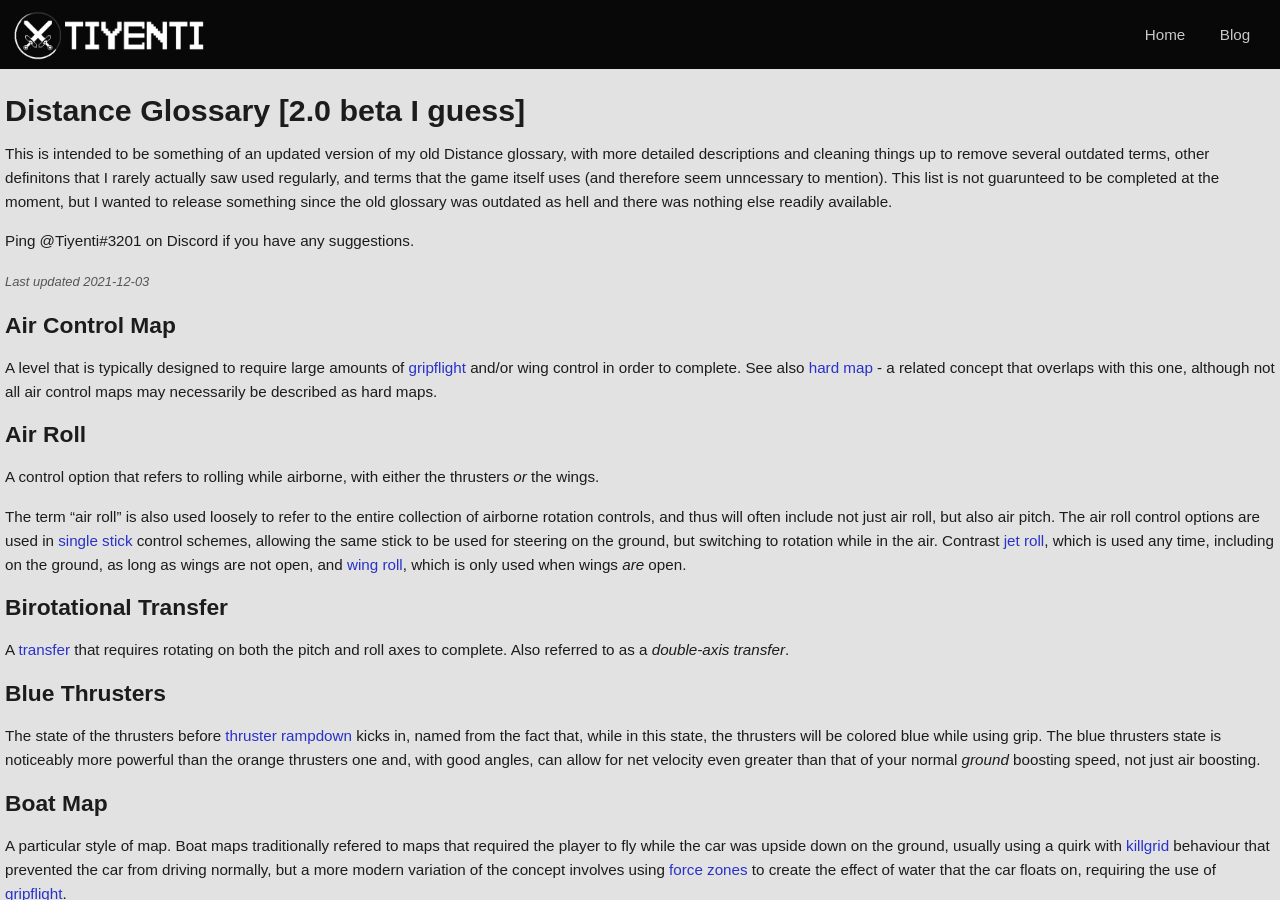
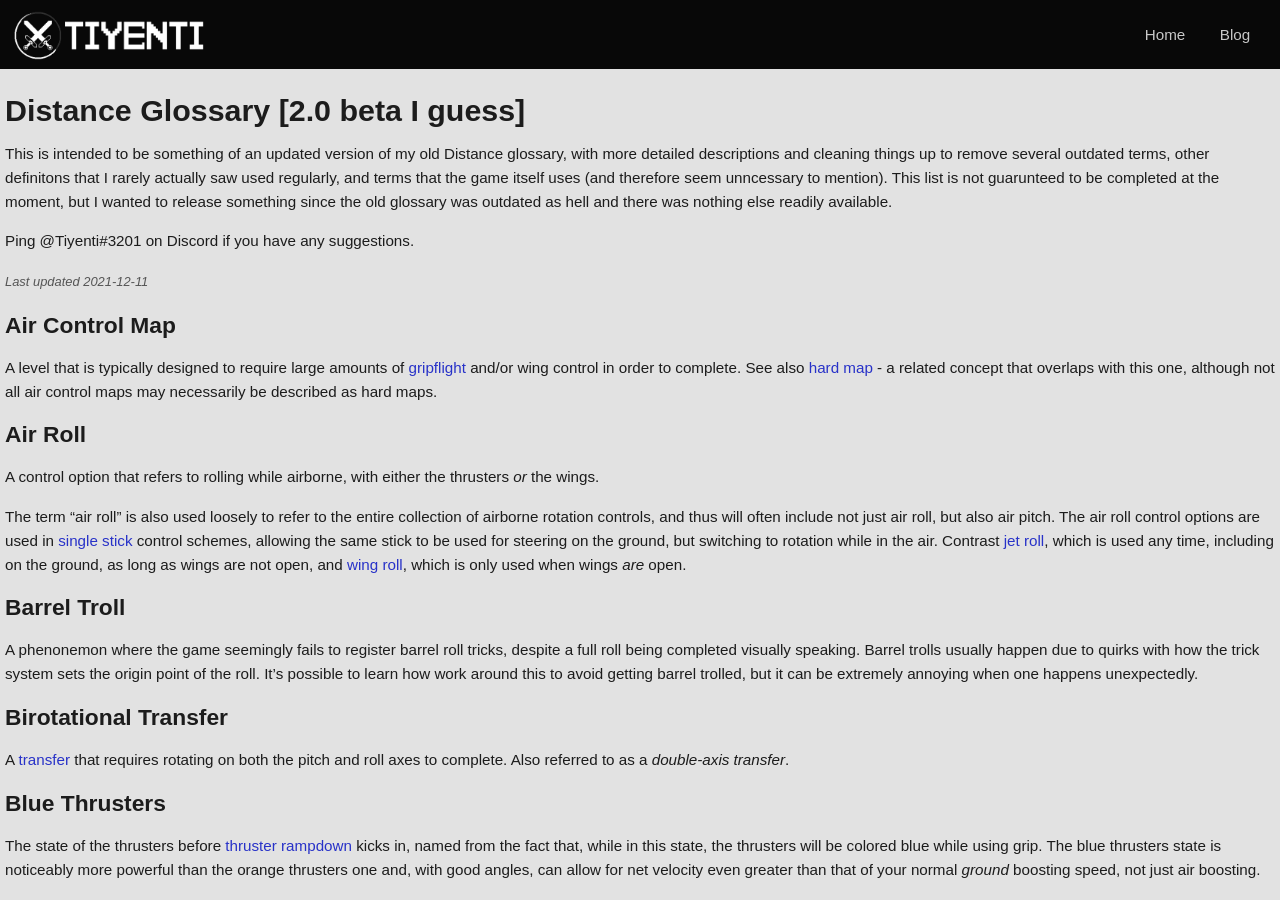
Before and after one commit to Tiyenti/Tiyenti.github.io, a Jekyll site: the page built from pages/distance-glossary.md, in a window 1280 px wide and 900 px high. Built offline with Jekyll 4.4.1, drawn with Linux system fonts in a browser that asks for light colours; our own code applies the rules of GitHub Pages for plain Markdown files; some of the changed text lies outside the part shown.

Commit message:
update distance glossary md

```diff
--- a/pages/distance-glossary.md
+++ b/pages/distance-glossary.md
@@ -10,9 +10,8 @@
 
 Ping @Tiyenti#3201 on Discord if you have any suggestions.
 
-<span class="comment">Last updated 2021-12-03</span>
+<span class="comment">Last updated 2021-12-11</span>
 
-<!-- A -->
 ## Air Control Map
 A level that is typically designed to require large amounts of [gripflight](#gripfly) and/or wing control in order to complete. See also [hard map](#hard-map) - a related concept that overlaps with this one, although not all air control maps may necessarily be described as hard maps.
 
@@ -21,6 +20,9 @@
 
 The term "air roll" is also used loosely to refer to the entire collection of airborne rotation controls, and thus will often include not just air roll, but also air pitch. The air roll control options are used in [single stick](#single-stick) control schemes, allowing the same stick to be used for steering on the ground, but switching to rotation while in the air. Contrast [jet roll](#jet-roll), which is used any time, including on the ground, as long as wings are not open, and [wing roll](#wing-roll), which is only used when wings *are* open.
 <!-- B -->
+## Barrel Troll
+A phenonemon where the game seemingly fails to register barrel roll tricks, despite a full roll being completed visually speaking. Barrel trolls usually happen due to quirks with how the trick system sets the origin point of the roll. It's possible to learn how work around this to avoid getting barrel trolled, but it can be extremely annoying when one happens unexpectedly. <!-- Added 2021-12-11. -->
+
 ## Birotational Transfer
 A [transfer](#transfer) that requires rotating on both the pitch and roll axes to complete. Also referred to as a *double-axis transfer*.
 
@@ -99,6 +101,9 @@
 ## Sawboosting
 Intentionally hitting a saw with the intention of using its rotation to boost the car's speed. The reward for successfully sawboosting can be massive depending on the map, although whether it works or not is pretty much entirely down to luck. See also [roller boosting](#roller-boosting) and [mine boosting](#mine-boosting) for other "damage boosting" techniques.
 
+## Shiver Space
+A name given to the regions of game space that are extremely far away from the level's center point (coordinates 0,0,0). At these extreme distances, the game begins to suffer from floating point precision errors, causing a variety of unusual effects that include the car appearing to shake (or shiver, hence the name). <!-- Added 2021-12-11. -->
+
 ## Single Stick
 Refers to a control scheme, typically on a gamepad, that uses only one control stick for both rotation and thruster inputs. The default gamepad control scheme is an example of a single stick layout. Many single stick control scheme players will, however, map [wing roll](#wing-roll) to a seperate control stick, as the default single stick scheme does not allow you to roll and steer with wings at the same time. Contrast [dual stick](#dual-stick).
 
```
